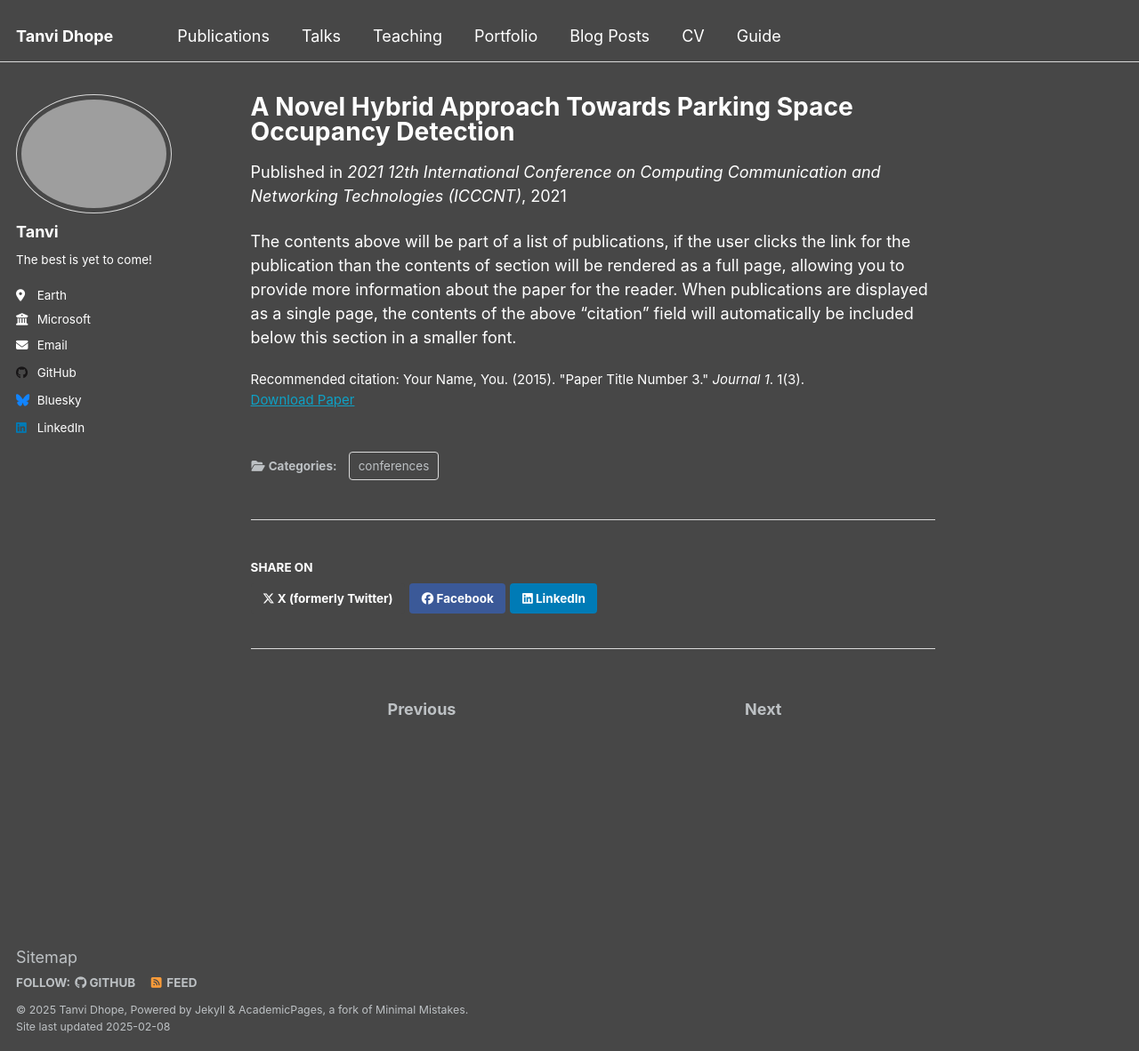
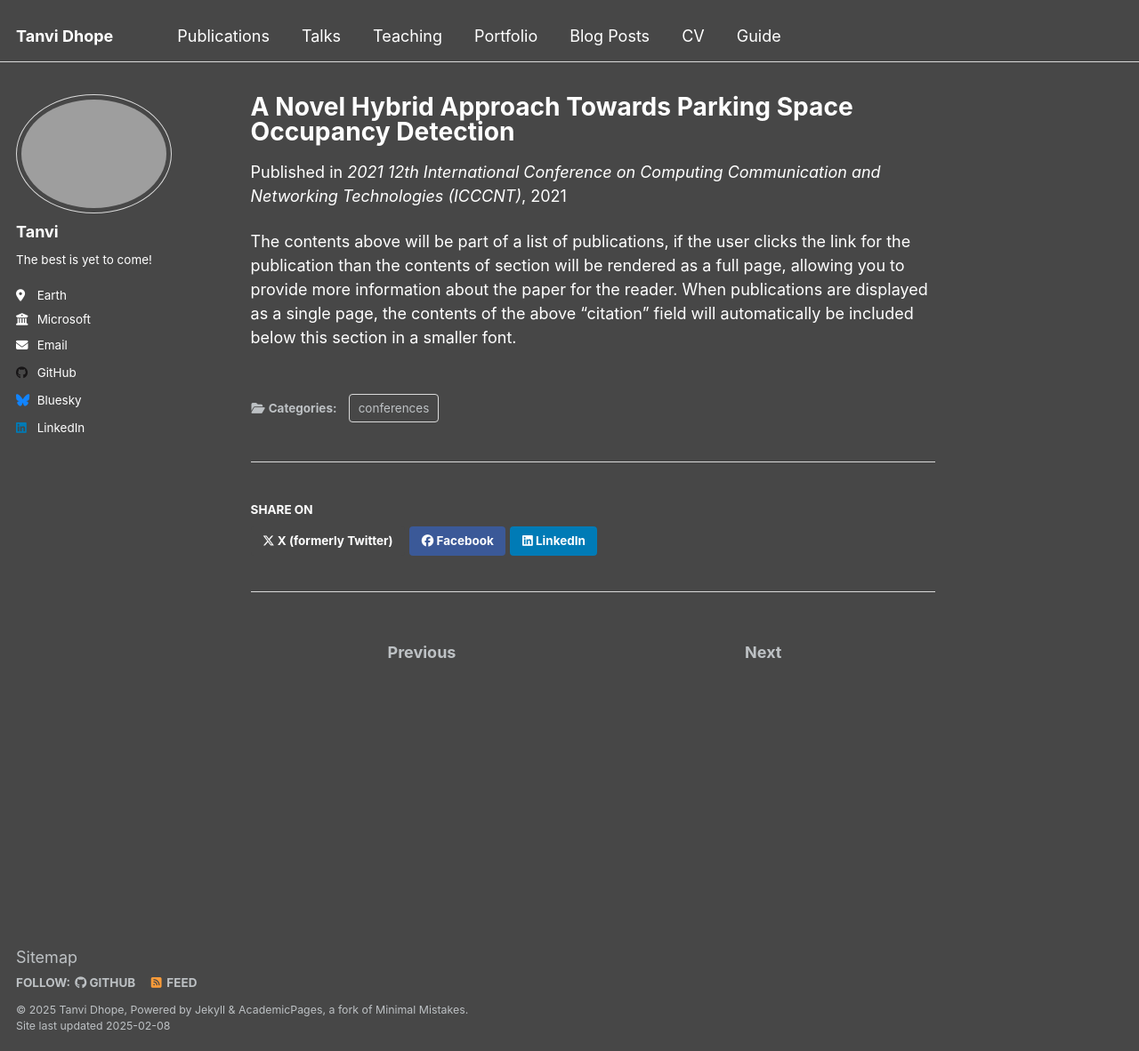
Before and after one commit to tanvidhope/tanvidhope.github.io, a Jekyll site: the page built from _publications/2015-10-01-paper-title-number-3.md, in a window 1280 px wide and 1182 px high. Shown: the whole window at 89% size. Built offline with Jekyll 4.4.1, drawn with Linux system fonts in a browser that asks for light colours.

Commit message:
Update 2015-10-01-paper-title-number-3.md

```diff
--- a/_publications/2015-10-01-paper-title-number-3.md
+++ b/_publications/2015-10-01-paper-title-number-3.md
@@ -7,7 +7,6 @@
 date: 2021-11-03
 venue: '2021 12th International Conference on Computing Communication and Networking Technologies (ICCCNT)'
 paperurl: 'https://ieeexplore.ieee.org/document/9579816'
-citation: 'Your Name, You. (2015). &quot;Paper Title Number 3.&quot; <i>Journal 1</i>. 1(3).'
 ---
 
 The contents above will be part of a list of publications, if the user clicks the link for the publication than the contents of section will be rendered as a full page, allowing you to provide more information about the paper for the reader. When publications are displayed as a single page, the contents of the above "citation" field will automatically be included below this section in a smaller font.
```
